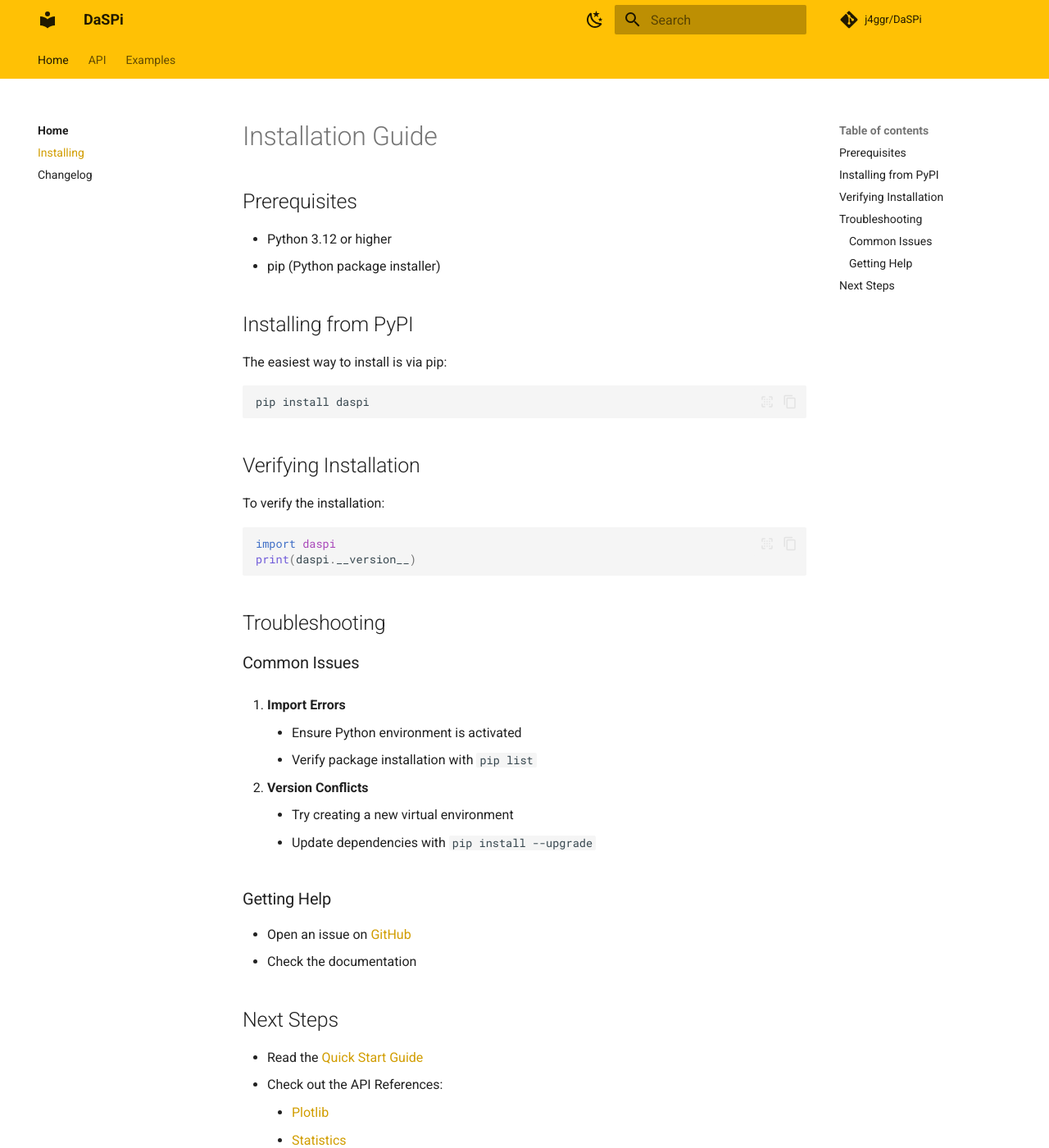
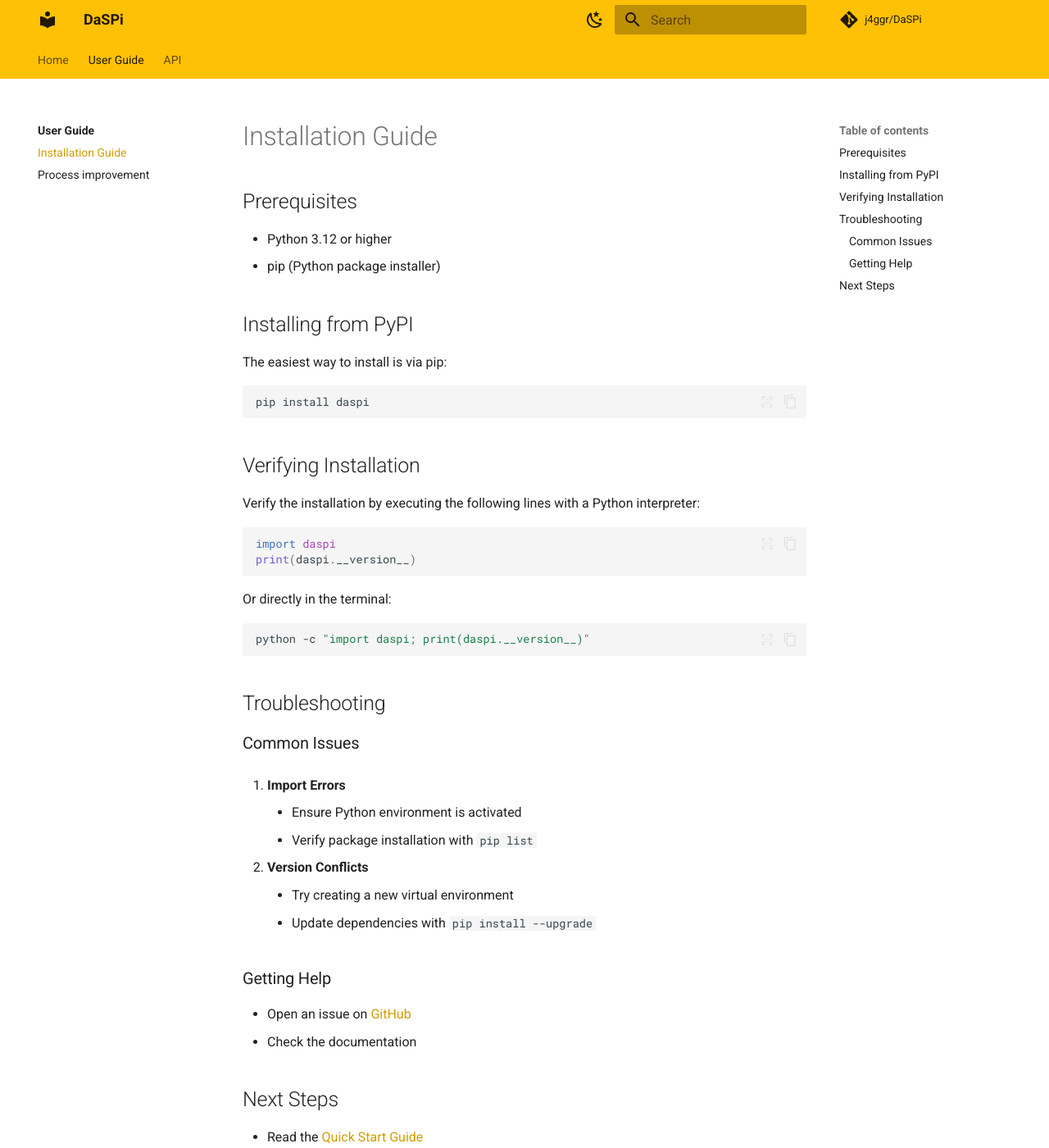
Before and after one commit to j4ggr/DaSPi, an MkDocs documentation site: the page built from docs/user_guide/installing.md, in a window 1280 px wide and 1400 px high. Shown: the whole window at 82% size. Built offline with MkDocs 1.6.1 and Material for MkDocs 9.7.7, drawn with Linux system fonts in a browser that asks for light colours; comment, search, counter and statistics services are not loaded.

````diff
--- a/docs/installing.md
+++ b/docs/user_guide/installing.md
@@ -10,17 +10,23 @@
 
 The easiest way to install is via pip:
 
-```bash
+``` bash
 pip install daspi
 ```
 
 ## Verifying Installation
 
-To verify the installation:
+Verify the installation by executing the following lines with a Python interpreter:
 
-```python
+``` py
 import daspi
 print(daspi.__version__)
+```
+
+Or directly in the terminal:
+
+``` bash
+python -c "import daspi; print(daspi.__version__)"
 ```
 
 ## Troubleshooting
@@ -44,7 +50,7 @@ print(daspi.__version__)
 
 - Read the [Quick Start Guide](index.md)
 - Check out the API References:
-    - [Plotlib](plotlib/chart/index.md)
-    - [Statistics](statistics/hypothesis/index.md)
-    - [Anova](anova/index.md)
-- View [Examples](examples.md)
+    - [Plotlib](../plotlib/chart/index.md)
+    - [Statistics](../statistics/hypothesis/index.md)
+    - [Anova](../anova/index.md)
+- View [User Guide](../user_guide/index.md)
--- a/mkdocs.yml
+++ b/mkdocs.yml
@@ -67,8 +67,14 @@ markdown_extensions:
 nav:
   - Home:
     - DaSPi: index.md
-    - Installing: installing.md
     - Changelog: CHANGELOG.md
+  - User Guide:
+    - user_guide/index.md
+    - user_guide/installing.md
+    # - user_guide/anova.md
+    - user_guide/process_improvement.md
+    # - user_guide/plotting.md
+    # - user_guide/hypothesis-testing.md
   - API:
     - Anova:
       - ANOVA: anova/index.md
@@ -118,4 +124,3 @@ nav:
         - statistics/estimation/process-estimator.md
       - Confidence:
         - statistics/confidence/index.md
-  - Examples: examples.md
````
Also changed, not shown: README.md (+6 -7 lines), daspi/__init__.py (+6 -7 lines), docs/user_guide/index.md (added, +1 -0 lines), docs/user_guide/anova.md (added), docs/user_guide/hypothesis-testing.md (added), docs/user_guide/plotting.md (added), docs/user_guide/process_improvement.md (added), 1 other file.
